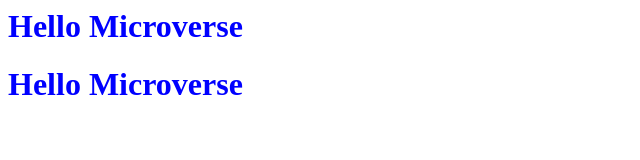
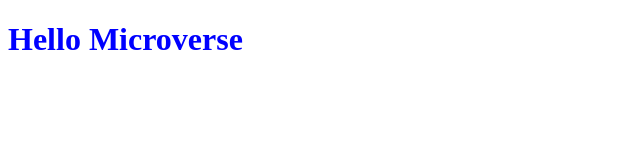
Before and after one commit to juanmanuelbyc/HelloMicroverse, a plain HTML site: page index.html in a window 1280 px wide. Shown: the whole page, without its empty margins (0-640 px from the left). Drawn offline with Linux system fonts and the light colour scheme.

```diff
--- a/index.html
+++ b/index.html
@@ -1,5 +1,3 @@
-<h1 class="mainHeader">Hello Microverse</h1>
-
 <!doctype html>
 <html>
 <head>
```
Also changed, not shown: 1 other file.
